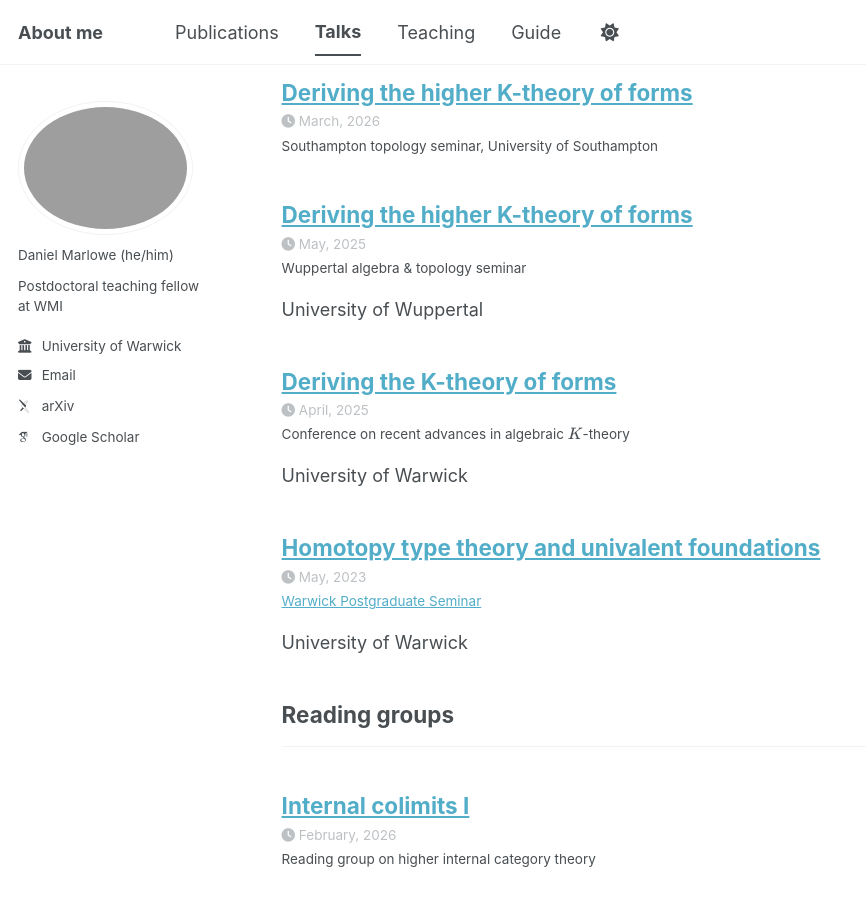
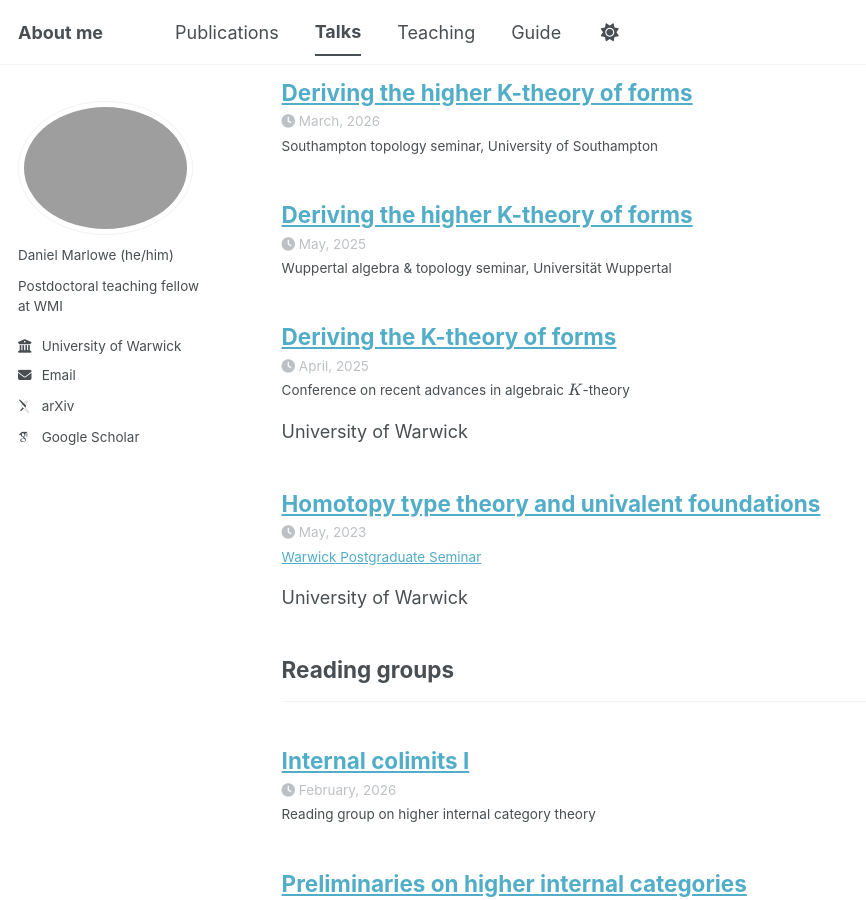
Before and after one commit to dmarl/dmarl.github.io, a Jekyll site: the page built from _pages/talks.html, in a window 1280 px wide and 900 px high, scrolled down 353 px. Shown: the whole window, without its empty margins (0-866 px from the left). Built offline with Jekyll 4.4.1, drawn with Linux system fonts in a browser that asks for light colours; some web fonts are replaced; a script bundle is joined from its source files by our own code; library files that are not in the unit come from our copies.

Commit message:
Update kform-wuppertal.md

```diff
--- a/_talks/kform-wuppertal.md
+++ b/_talks/kform-wuppertal.md
@@ -5,7 +5,7 @@ category: seminar
 type: "Talk"
 permalink:
 excerpt:
-venue: "Wuppertal algebra & topology seminar"
+venue: "Wuppertal algebra & topology seminar, Universität Wuppertal"
 date: 2025-05-10
-location: "University of Wuppertal"
+location:
 ---
```
